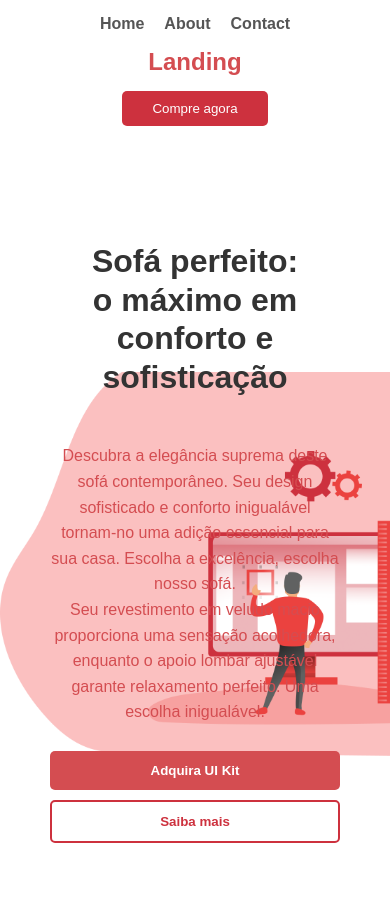
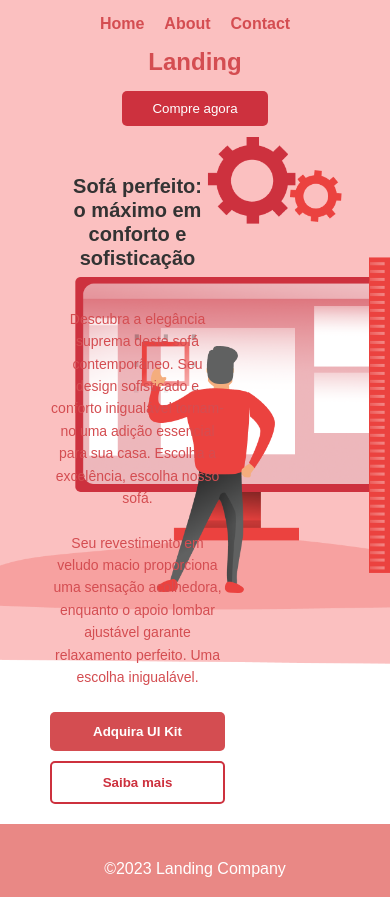
Before and after one commit to fabyokock/Dinamica-Grupo-1453-ADA, a plain HTML site: page index.html in a window 390 px wide. Shown: the top 897 px of the page. Drawn offline with Linux system fonts and the light colour scheme.

Commit message:
Ajuste CSS Responsividade

```diff
--- a/index.html
+++ b/index.html
@@ -5,6 +5,16 @@
     <meta charset="UTF-8" />
 
     <meta name="viewport" content="width=device-width, initial-scale=1.0" />
+
+    <meta
+      name="description"
+      content="Venda de um sofá elegante e contemporâneo com design sofisticado e conforto inigualável e apoio lombar ajustável garante relaxamento perfeito"
+    />
+
+    <meta
+      name="keywords"
+      content="sofá, mobília, Venda, Venda móveis, Venda de sofá, sofá sofisticado, sofá confortável, sofá macio, sofá com apoio lombar ajustável"
+    />
 
     <title>Sofá perfeito | Landing</title>
 
@@ -40,6 +50,7 @@
           Descubra a elegância suprema deste sofá contemporâneo. Seu design
           sofisticado e conforto inigualável tornam-no uma adição essencial para
           sua casa. Escolha a excelência, escolha nosso sofá.
+          <br />
           <br />
           Seu revestimento em veludo macio proporciona uma sensação acolhedora,
           enquanto o apoio lombar ajustável garante relaxamento perfeito. Uma
--- a/projeto-grupo.css
+++ b/projeto-grupo.css
@@ -15,13 +15,13 @@ body {
 
   background-image: url("dinamica-background.png");
 
-  background-size: contain;
+  background-size: 80vh;
 
   background-repeat: no-repeat;
 
   background-attachment: fixed;
 
-  background-position: center right;
+  background-position: top right;
 }
 
 /* Cores de fundo  */
@@ -29,7 +29,7 @@ body {
 header {
   display: flex;
 
-  justify-content: space-between;
+  justify-content: space-around;
 
   align-items: center;
 
@@ -37,7 +37,7 @@ header {
 }
 
 main {
-  padding: 100px 300px;
+  padding: 20px 300px;
 }
 
 footer {
@@ -71,9 +71,9 @@ footer {
 .nav-menu a {
   text-decoration: none;
 
-  color: #555;
+  color: #d44d51;
 
-  font-weight: bold;
+  font-weight: 600;
 
   cursor: pointer;
 }
@@ -119,15 +119,13 @@ footer {
 
   max-width: 600px;
 
-  padding: 30px;
+  padding: 0px 30px;
 
   border-radius: 10px;
 }
 
 .titulo-principal {
-  font-size: 48px;
-
-  font-weight: bold;
+  font-size: 36px;
 
   color: #333;
 
@@ -205,6 +203,10 @@ footer {
 /* MEDIA QUERIES */
 
 @media (max-width: 768px) {
+  body {
+    background-size: 80vh;
+  }
+
   header {
     flex-direction: column;
     align-items: center;
@@ -218,16 +220,21 @@ footer {
   }
 
   main {
-    padding: 50px 20px;
+    padding: 20px 20px;
   }
 
   .titulo-principal {
-    font-size: 32px;
+    font-size: 20px;
     text-align: center;
+  }
+
+  .conteudo-esquerda {
+    max-width: 50%;
   }
 
   .descricao {
     text-align: center;
+    font-size: 14px;
   }
 
   .botao-conteudo {
```
